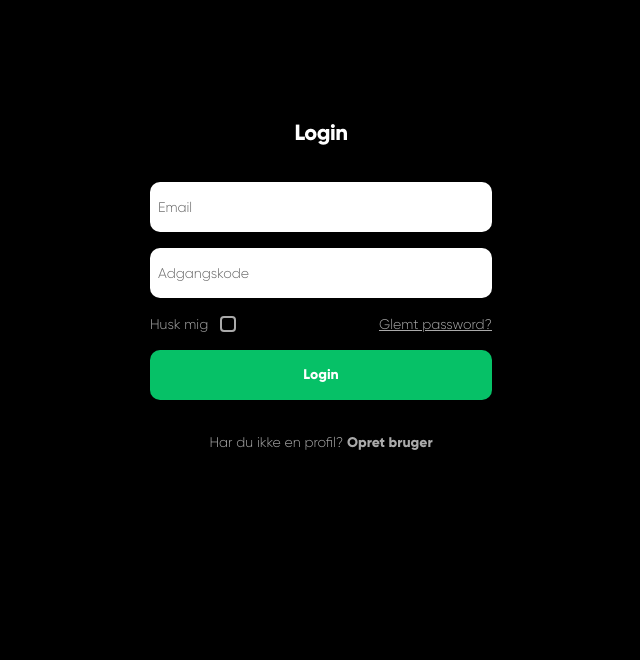
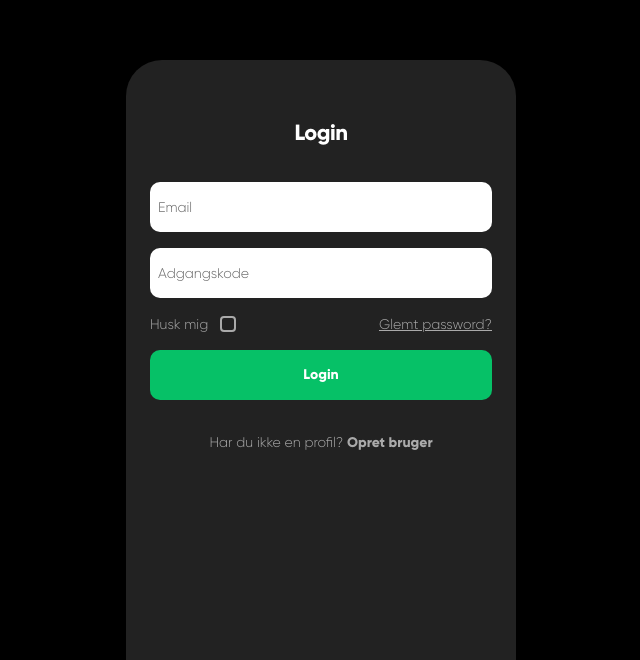
Before and after one commit to web2026-1-wash-world/wash_world_frontend, a Next.js app: page /login in a window 1280 px wide. Shown: the part 140-800 px from the top of the page, without its empty margins (319-959 px from the left). Built offline with nearby package versions, Linux system fonts and the light colour scheme; no server answers.

Commit message:
fix: update background class for LoginPage to improve styling consistency

```diff
--- a/src/app/login/page.tsx
+++ b/src/app/login/page.tsx
@@ -24,7 +24,7 @@ export default function LoginPage() {
 
   return (
     <div className="h-screen overflow-hidden bg-black pt-50">
-        <div className="bg-[var(--card)] h-full px-6 flex items-start justify-center py-15 rounded-t-[36px]">
+        <div className="bg-surface h-full px-6 flex items-start justify-center py-15 rounded-t-nav">
             <form className="flex flex-col gap-4 w-full">
                 <h1 className="text-center mb-5">Login</h1>
 
```
